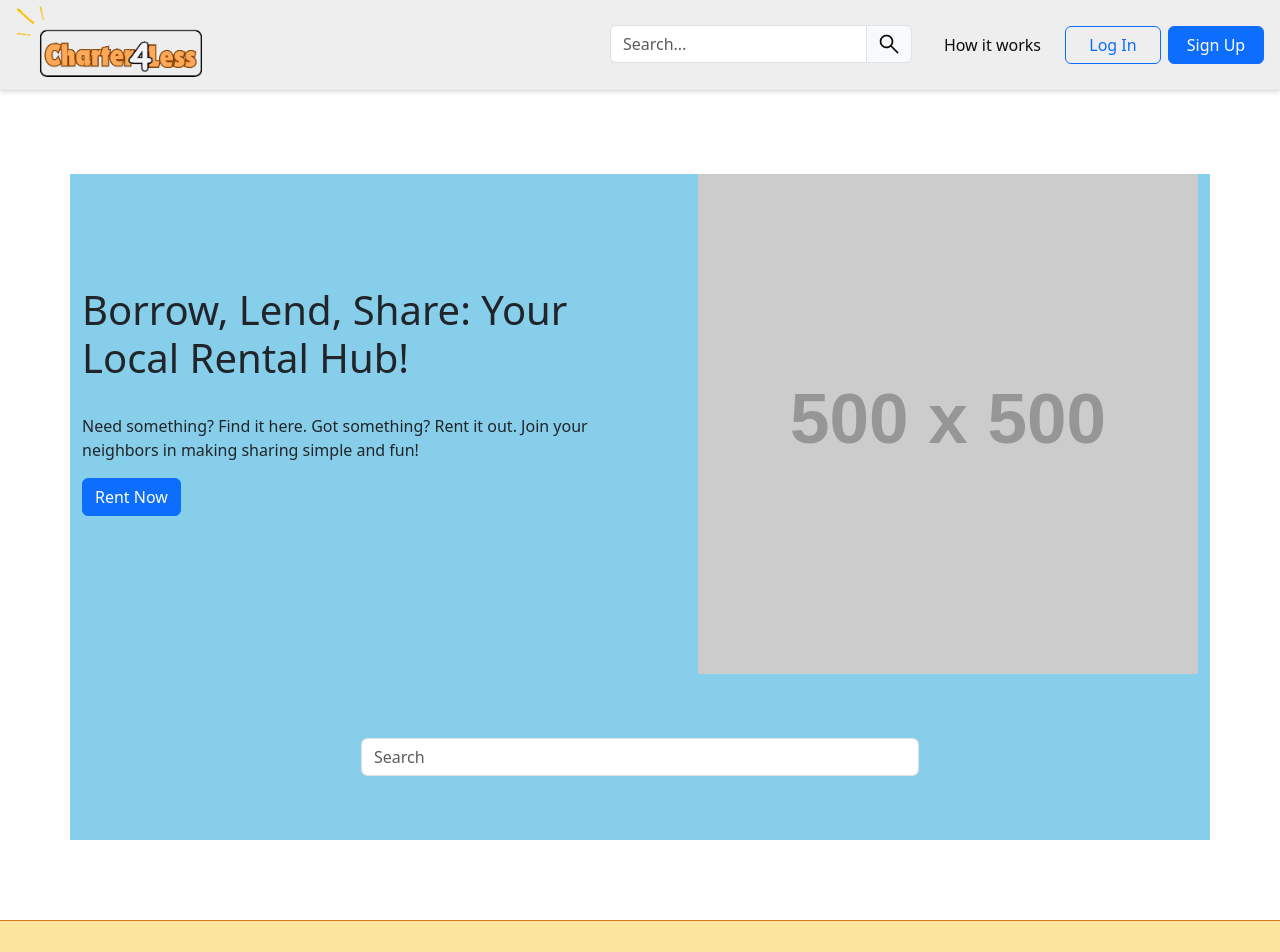
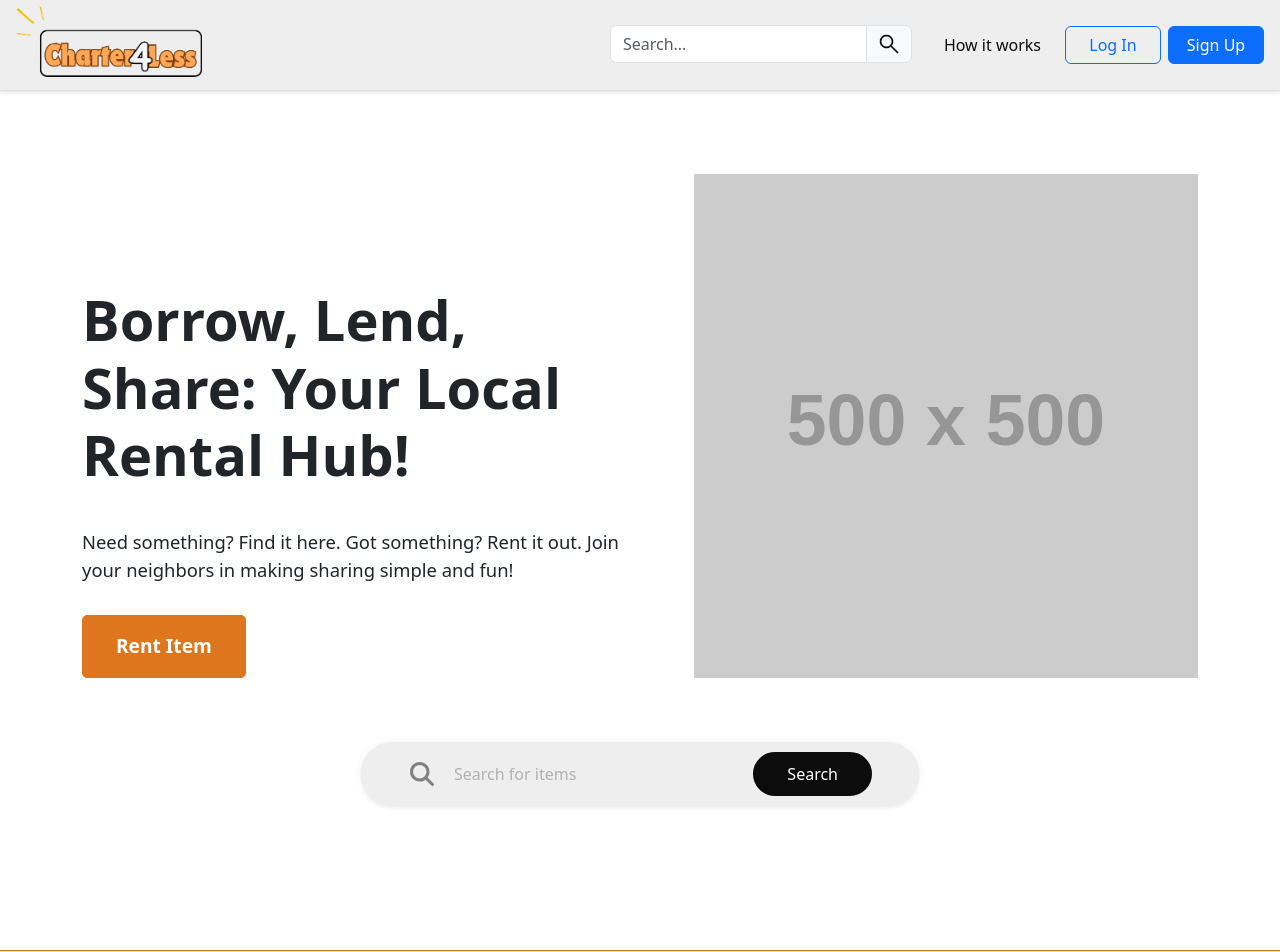
Before and after one commit to eric-acquah/Charter4Less, a React (Create React App) app in the folder charter4less/: page / in a window 1280 px wide. Shown: the top 952 px of the page. Built offline with nearby package versions, Linux system fonts and the light colour scheme.

Commit message:
Built search box component

```diff
--- a/charter4less/package.json
+++ b/charter4less/package.json
@@ -3,6 +3,11 @@
   "version": "0.1.0",
   "private": true,
   "dependencies": {
+    "@fortawesome/fontawesome-svg-core": "^6.5.2",
+    "@fortawesome/free-brands-svg-icons": "^6.5.2",
+    "@fortawesome/free-regular-svg-icons": "^6.5.2",
+    "@fortawesome/free-solid-svg-icons": "^6.5.2",
+    "@fortawesome/react-fontawesome": "^0.2.1",
     "@testing-library/jest-dom": "^5.17.0",
     "@testing-library/react": "^13.4.0",
     "@testing-library/user-event": "^13.5.0",
--- a/charter4less/src/App.js
+++ b/charter4less/src/App.js
@@ -3,6 +3,7 @@ import React from 'react';
 // import './App.css';
 import 'bootstrap/dist/css/bootstrap.min.css';
 import LandingPage from './pages/Landingpage/LandingPage';
+import './index.css';
 
 
 function App() {
--- /dev/null
+++ b/charter4less/src/components/ui/SearchboxComponent.css
@@ -0,0 +1,85 @@
+/* ===== Search Box ====== */
+
+:root {
+  --search-color-primary: #eeeeee;
+}
+
+.searchbox-flex {
+  display: flex;
+  flex-direction: row;
+  width: 100%;
+  border: 1px solid;
+  border-color: transparent;
+  border-radius: 44px;
+  padding: 0.5rem 3rem;
+  height: 4rem;
+  align-items: center;
+  box-shadow: rgba(0, 0, 0, 0.05) 0px 0px 1px, rgba(0, 0, 0, 0.05) 0px 2px 4px,
+    rgba(0, 0, 0, 0.05) 0px 0px 8px;
+  background-color: var(--search-color-primary);
+  transition: all 0.5s;
+}
+
+.searchbox-flex:focus-within {
+  --search-color-primary: #fff;
+}
+
+.search-box {
+  height: 4rem;
+  background: none;
+  border: none;
+}
+
+.search-box::placeholder {
+  color: #7a787885;
+  padding: 1rem 0.5rem;
+  font-size: 1rem;
+  font-weight: 500;
+}
+
+.search-box:focus {
+  outline: none;
+  background: none;
+  border: none;
+  box-shadow: none;
+}
+
+/* ====== Search Icon ====== */
+
+.search-icon {
+  display: flex;
+  justify-content: center;
+  /* background-color: brown; */
+}
+
+.search-icon .icon {
+  align-self: center;
+  cursor: pointer;
+  color: grey;
+}
+
+/* ====== Search Box ====== */
+
+.search-btn-container {
+  position: absolute;
+  right: 25.5rem;
+}
+
+.search-btn {
+  padding: 0.5rem 2rem;
+  border-radius: 44px;
+  position: relative;
+  background-color: #0C0C0C;
+  border: 2px solid #0C0C0C;
+  transition: all 0.5s ease;
+}
+
+.search-btn:hover {
+    border: 2px solid #0d6efd;
+    background-color: #0C0C0C;
+}
+
+.search-btn-container .search-btn:active {
+    background-color: #0d6efd;
+    border: 2px solid #0C0C0C;
+}
--- /dev/null
+++ b/charter4less/src/components/ui/SearchboxComponent.js
@@ -0,0 +1,22 @@
+import React from "react";
+import { Form, Button } from "react-bootstrap";
+import './SearchboxComponent.css';
+import { FontAwesomeIcon } from '@fortawesome/react-fontawesome';
+import { faSearch } from '@fortawesome/free-solid-svg-icons';
+
+
+export default function SearchboxComponent({ placeholder = "Search", btnText = "Search" }) {
+  return (
+    <Form>
+      <div className="searchbox-flex">
+        <div className="search-icon">
+          <FontAwesomeIcon className="icon" name="search" style={{height: "1.5rem"}} icon={faSearch} />
+        </div>
+        <Form.Control className="search-box" type="text" placeholder={placeholder} />
+        <div className="search-btn-container">
+          <Button className="search-btn" variant="primary">{btnText}</Button>
+        </div>
+      </div>
+    </Form>
+  )
+}
--- a/charter4less/src/index.css
+++ b/charter4less/src/index.css
@@ -11,3 +11,11 @@ code {
   font-family: source-code-pro, Menlo, Monaco, Consolas, 'Courier New',
     monospace;
 } */
+
+  /* Universal box sizing rule */
+  *,
+  *::before,
+  *::after {
+    box-sizing: border-box;
+    /* background-color: burlywood; */
+  }
--- a/charter4less/src/pages/Landingpage/HeroSection.css
+++ b/charter4less/src/pages/Landingpage/HeroSection.css
@@ -1,3 +1,4 @@
+
 /* ====== Hero Section ======= */
 
 .hero-section {
@@ -8,7 +9,7 @@
 .hero-container {
     margin-top: 5rem;
     margin-bottom: 5rem;
-    background-color: skyblue;
+    /* background-color: skyblue; */
     /* height: 70%; */
 }
 
@@ -32,11 +33,20 @@
 }
 
 .text-col {
+    display: flex;
+    flex-direction: column;
     margin-top: 7rem;
 }
 
 .text-col p{
     margin-top: 2rem;
+    font-size: 1.15rem;
+    font-weight: 400;
+}
+
+.text-col h1{
+    font-size: 3.5rem;
+    font-weight: 700;
 }
 
 /* ===== Search Box ====== */
@@ -47,3 +57,28 @@
     margin-top: 4rem;
     margin-bottom: 4rem;
 }
+
+
+/* ====== Buttons ====== */
+
+.btn.action {
+    /* align-self: flex-end; */
+    margin-top: 1rem;
+    margin-right: 1rem;
+    padding: 1rem 2rem;
+    font-size: 1.2rem;
+    font-weight: 700;
+    border-radius: 5px;
+    background-color: #DD761C;
+    border: 1px solid #DD761C;
+    color: white;
+    /* border: none; */
+    cursor: pointer;
+    width: 30%;
+}
+
+.btn.action:active {
+    background-color: white;
+    color: #DD761C ;
+    border: 1px solid #DD761C;
+}
--- a/charter4less/src/pages/Landingpage/HeroSection.js
+++ b/charter4less/src/pages/Landingpage/HeroSection.js
@@ -1,6 +1,7 @@
 import React from "react";
-import { Button, Container, Row, Col, Form } from "react-bootstrap";
+import { Button, Container, Row, Col } from "react-bootstrap";
 import './HeroSection.css';
+import SearchboxComponent from "../../components/ui/SearchboxComponent";
 
 
 export default function HeroSection() {
@@ -11,7 +12,7 @@ export default function HeroSection() {
           <Col className="text-col" md={6}>
             <h1>Borrow, Lend, Share: Your Local Rental Hub!</h1>
             <p>Need something? Find it here. Got something? Rent it out. Join your neighbors in making sharing simple and fun!</p>
-            <Button variant="primary">Rent Now</Button>
+            <Button className="btn action" variant="primary">Rent Item</Button>
           </Col>
           <Col className="img-col" md={6}>
             <img src="https://via.placeholder.com/500" alt="Charter Bus" />
@@ -20,9 +21,7 @@ export default function HeroSection() {
         <Row>
           <Container className="searchbox-container">
           <Col xs={6}>
-            <Form>
-              <Form.Control className="serch-box" type="text" placeholder="Search" />
-            </Form>
+            <SearchboxComponent placeholder="Search for items" btnText="Search" className="serch-box"/>
           </Col>
           </Container>
         </Row>
--- a/charter4less/src/pages/Landingpage/LandingPage.js
+++ b/charter4less/src/pages/Landingpage/LandingPage.js
@@ -3,6 +3,9 @@ import HeroSection from './HeroSection';
 import Header from '../../components/ui/Header/Header';
 import FooterComponent from '../../components/ui/Footer/FooterComponent';
 import './Landingpage.css'
+
+// import { FontAwesomeIcon } from '@fortawesome/react-fontawesome';
+// import { faFish } from '@fortawesome/free-solid-svg-icons';
 
 export default function LandingPage() {
   return (
--- /dev/null
+++ b/charter4less/src/reportWebVitals.js
@@ -0,0 +1,13 @@
+const reportWebVitals = onPerfEntry => {
+  if (onPerfEntry && onPerfEntry instanceof Function) {
+    import('web-vitals').then(({ getCLS, getFID, getFCP, getLCP, getTTFB }) => {
+      getCLS(onPerfEntry);
+      getFID(onPerfEntry);
+      getFCP(onPerfEntry);
+      getLCP(onPerfEntry);
+      getTTFB(onPerfEntry);
+    });
+  }
+};
+
+export default reportWebVitals;
```
